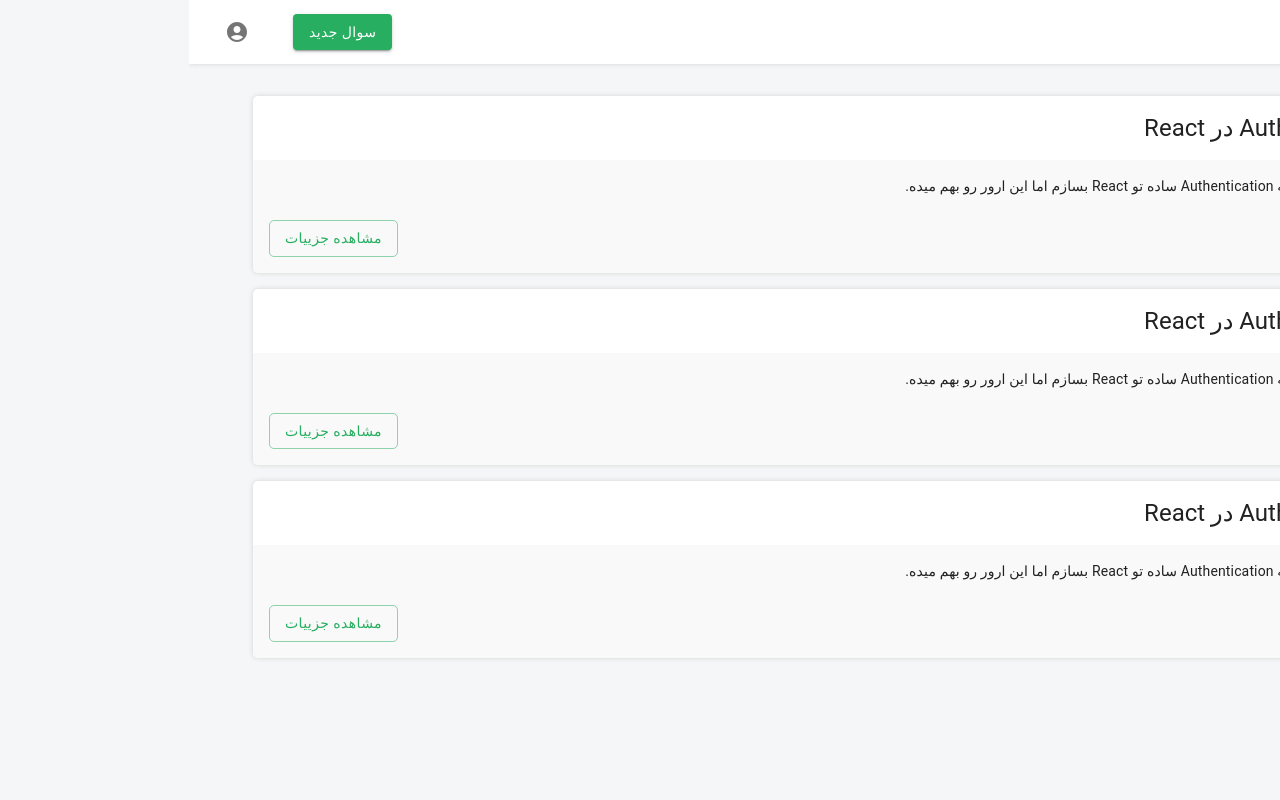
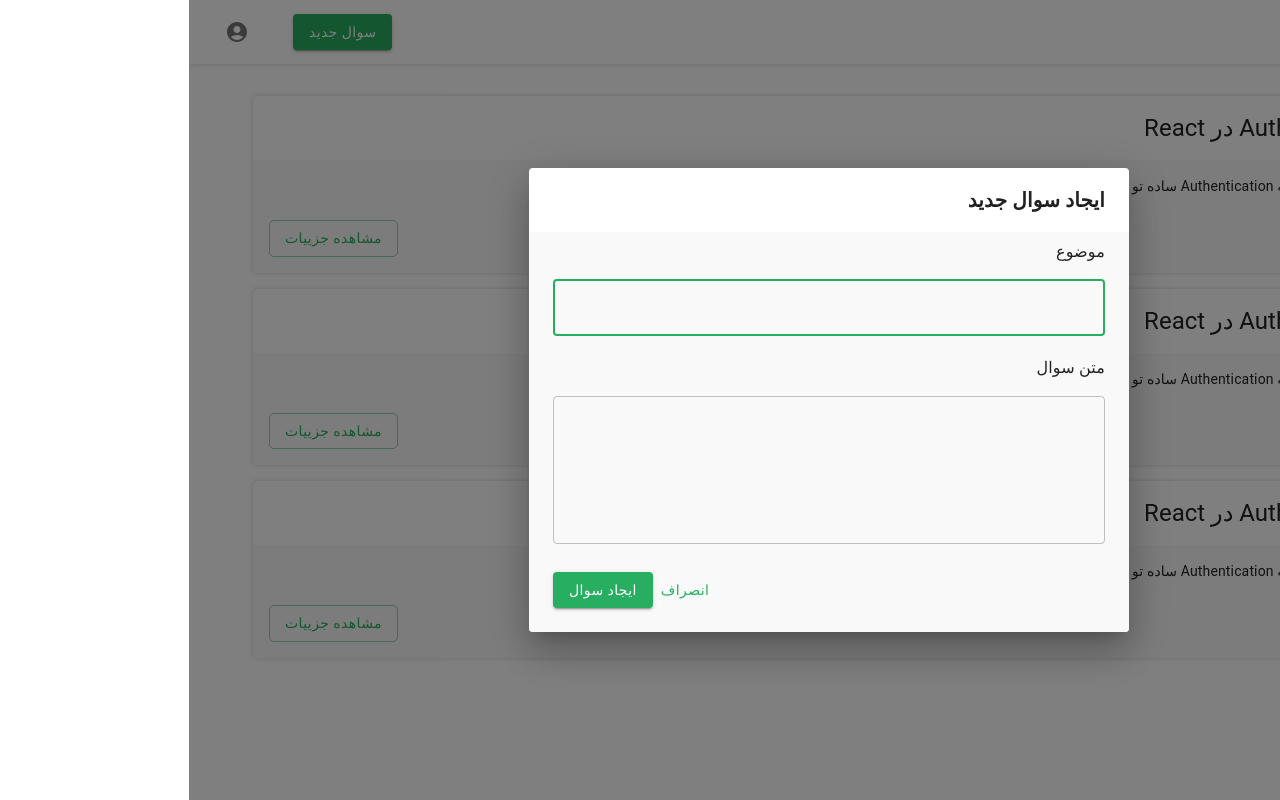
Before and after one commit to parmida-khani/answer-questions, a Next.js app: page / in a window 1280 px wide. Both pictures are taken after a click on the button "سوال جدید". Built offline with nearby package versions, Linux system fonts and the light colour scheme; data requests are answered from the project's data file.

Commit message:
create the UI of the create problem dialog

```diff
--- a/app/layout.tsx
+++ b/app/layout.tsx
@@ -4,8 +4,10 @@
 import React from "react";
 import {ReactQueryProvider} from "@/app/ReactQueryProvider";
 import Navbar from "@/components/Navbar";
-import { ThemeProvider } from '@mui/material/styles';
+import {ThemeProvider} from '@mui/material/styles';
 import {theme} from '@/utils/theme';
+import CssBaseline from '@mui/material/CssBaseline';
+
 
 const inter = Inter({subsets: ['latin']})
 
@@ -22,6 +24,7 @@
     return (
         <ReactQueryProvider>
             <ThemeProvider theme={theme}>
+                <CssBaseline/>
                 <html lang="fa" dir="rtl">
                 <body className={inter.className}>
                 <Navbar/>
--- a/components/Navbar.tsx
+++ b/components/Navbar.tsx
@@ -9,9 +9,11 @@
 import MenuItem from '@mui/material/MenuItem';
 import Menu from '@mui/material/Menu';
 import {Button} from "@mui/material";
+import CreateProblem from "@/components/createProblem";
 
 export default function Navbar() {
     const [anchorEl, setAnchorEl] = React.useState<null | HTMLElement | undefined>(null);
+    const [open, setOpen] = React.useState(false);
     const auth = true;
 
     const handleMenu = (event: React.MouseEvent<HTMLElement>) => {
@@ -31,7 +33,11 @@
                     </Typography>
                     {auth && (
                         <div>
-                            <Button variant="contained" sx={{ml: 4, color: "white"}}>سوال جدید</Button>
+                            <Button variant="contained" sx={{ml: 4, color: "white"}}
+                                    onClick={() => setOpen(true)}>
+                                سوال جدید
+                            </Button>
+                            <CreateProblem open={open} handleClose={() => setOpen(false)}/>
                             <IconButton
                                 size="large"
                                 aria-label="account of current user"
--- /dev/null
+++ b/components/createProblem.tsx
@@ -0,0 +1,52 @@
+'use client'
+import * as React from 'react';
+import Button from '@mui/material/Button';
+import TextField from '@mui/material/TextField';
+import Dialog from '@mui/material/Dialog';
+import DialogActions from '@mui/material/DialogActions';
+import DialogContent from '@mui/material/DialogContent';
+import DialogTitle from '@mui/material/DialogTitle';
+import {Typography} from "@mui/material";
+
+export default function CreateProblem({open, handleClose}: { open: boolean, handleClose: Function }) {
+
+    return (
+        <Dialog open={open} onClose={handleClose} sx={{
+            "& .MuiDialog-container": {
+                "& .MuiPaper-root": {
+                    width: "100%",
+                    maxWidth: "600px"
+                },
+            },
+        }}
+        >
+            <DialogTitle sx={{fontWeight:'bold'}}>ایجاد سوال جدید</DialogTitle>
+            <DialogContent sx={{backgroundColor:'#F9F9F9'}}>
+                <Typography my={1}>موضوع</Typography>
+                <TextField
+                    autoFocus
+                    name="title"
+                    margin="dense"
+                    id="title"
+                    type="text"
+                    fullWidth
+                    variant="outlined"
+                    required
+                />
+                <Typography my={2}>متن سوال</Typography>
+                <TextField
+                    id="body"
+                    name="body"
+                    multiline
+                    rows={5}
+                    fullWidth
+                    required
+                />
+            </DialogContent>
+            <DialogActions sx={{backgroundColor:'#F9F9F9', pb:3, px:2}}>
+                <Button onClick={handleClose}>انصراف</Button>
+                <Button variant="contained" sx={{color:'white'}}>ایجاد سوال</Button>
+            </DialogActions>
+        </Dialog>
+    );
+}
--- a/utils/theme.ts
+++ b/utils/theme.ts
@@ -5,6 +5,8 @@
     palette: {
         primary: {
             main: '#27AE60',
-        },
-    }
+        }
+    },
+    direction: 'rtl'
+
 });
```
